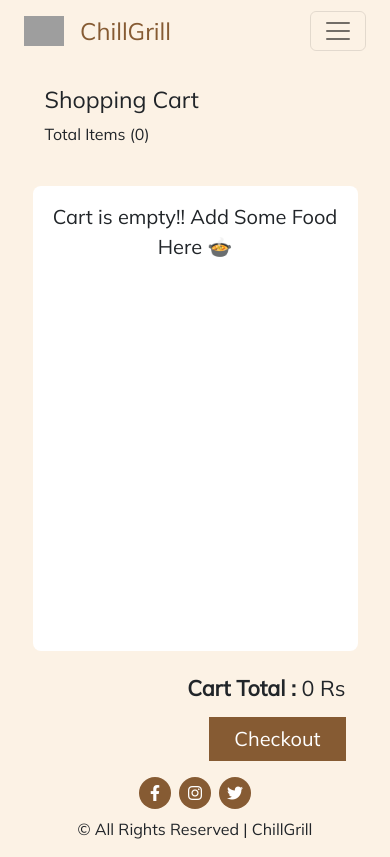
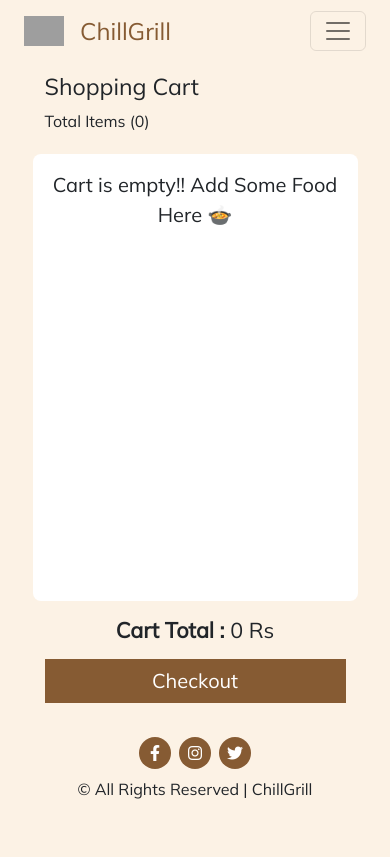
Before and after one commit to adilcodes/Restaurant-App, a React (Create React App) app: page /cart in a window 390 px wide. Built offline with nearby package versions, Linux system fonts and the light colour scheme; grey boxes are pictures that could not be loaded.

Commit message:
Made the cart page responsive

```diff
--- a/src/index.css
+++ b/src/index.css
@@ -188,6 +188,13 @@ body{
     .contact-header{
         min-height: 65.3vh !important;
     }
+    #cartPage-heading{
+        margin-top: 0.7rem !important;
+    }
+    #cart-items-container-id{
+        height: 53vh;
+        margin-top: 0.3rem !important;
+    }
 }
 
 @media only screen and (max-width: 425px){
@@ -198,6 +205,14 @@ body{
     }
     .contact-header{
         min-height: 65.3vh !important;
+    }
+    #cart-price-section{
+        align-items: center !important;
+        margin-top: 1rem !important;
+        margin-bottom: 1.1rem !important;
+    }
+    #cart-price-section button{
+        width: 100% !important;
     }
 }
 
--- a/src/pages/Cart.jsx
+++ b/src/pages/Cart.jsx
@@ -21,13 +21,13 @@ export default function Cart() {
         <>
             <div className="container-fluid">
                 <div className="row">
-                    <div className="col-10 mt-4 mx-auto">
+                    <div className="col-10 mt-4 mx-auto" id="cartPage-heading">
                         <h3>Shopping Cart</h3>
                         <p>Total Items ({cart.length})</p>
                     </div>
                 </div>
                 <div className="row">
-                    <div className="col-10 mt-4 mx-auto p-3 bg-white rounded-3 cart-items-container">
+                    <div className="col-10 mt-4 mx-auto p-3 bg-white rounded-3 cart-items-container" id="cart-items-container-id">
                         {cart.length !== 0 ? (
                             <Scrollbars>
                                 {cart.map((foodItem) => {
@@ -40,7 +40,7 @@ export default function Cart() {
                     </div>
                 </div>
                 <div className="row">
-                    <div className="col-10 mt-4 mx-auto d-flex flex-column align-items-end">
+                    <div className="col-10 mt-4 mx-auto d-flex flex-column align-items-end" id="cart-price-section">
                         <h4 className="mb-3"><span className="m-0 p-0 fw-semibold">Cart Total : </span>{total} Rs</h4>
                         <button className="btn btn-view-item border-1 rounded-0 fs-5 px-4">Checkout</button>
                     </div>
```
